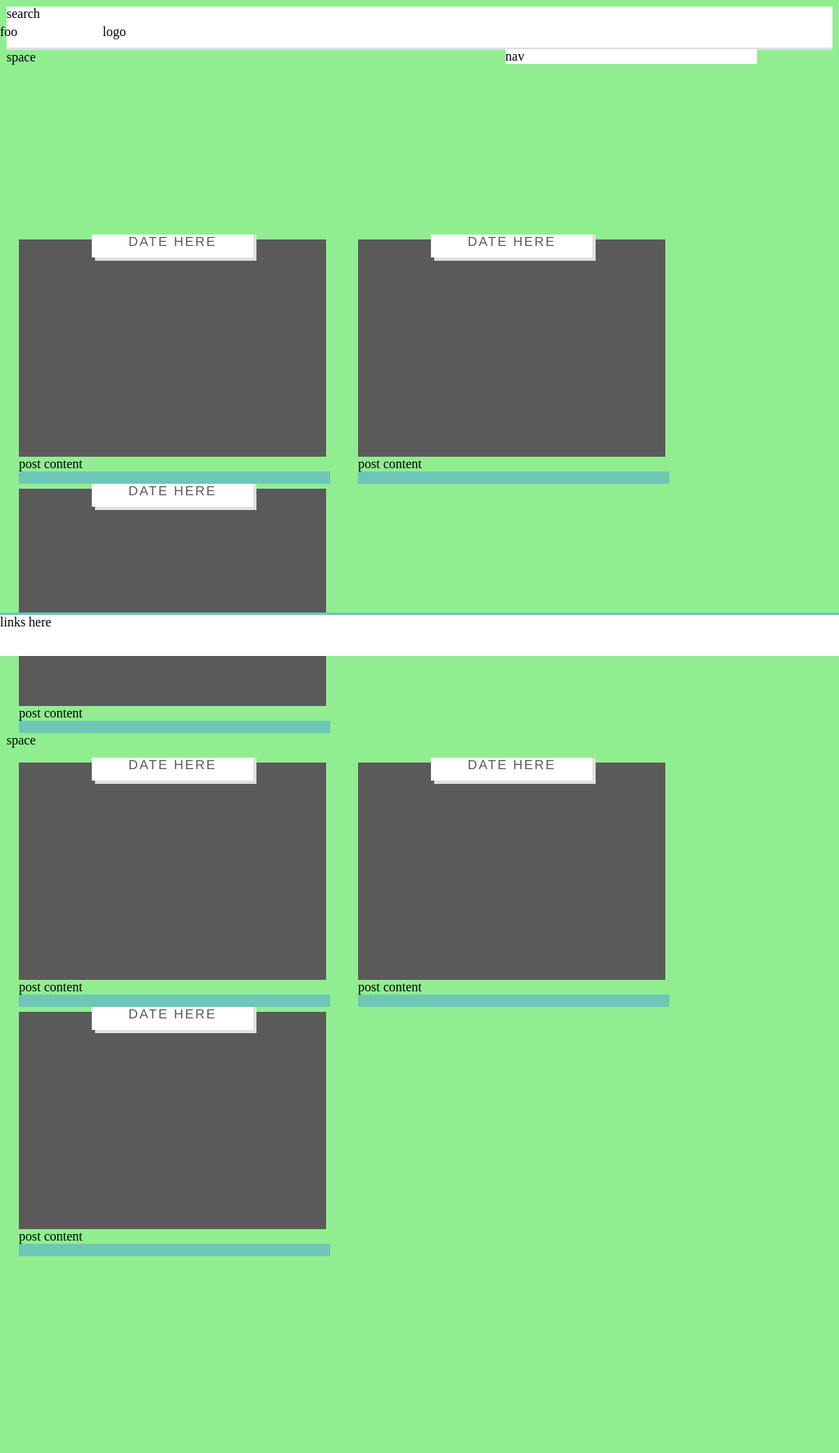
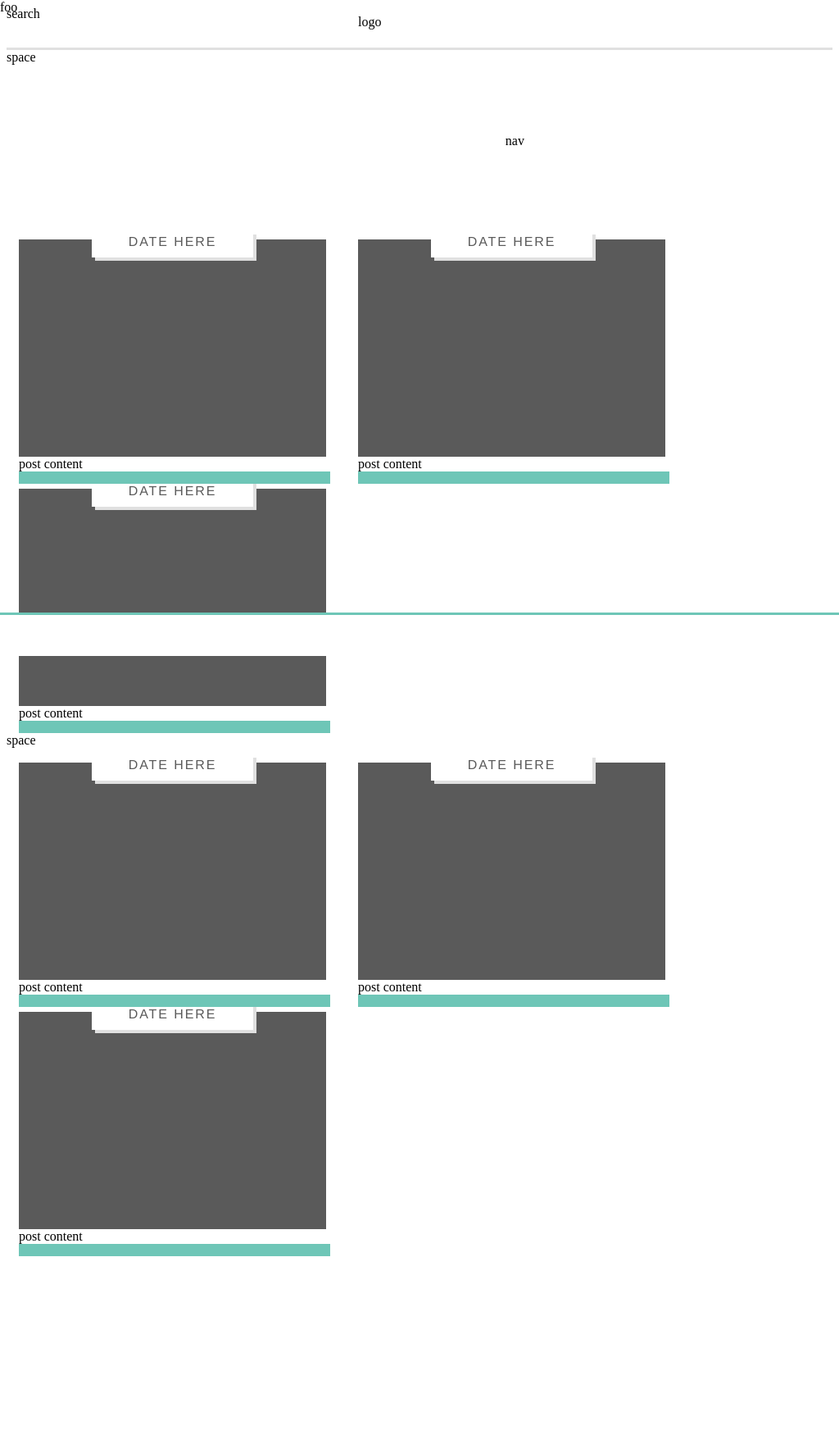
Before and after one commit to kwebber/mica-website, a PHP site: page /news.back.html in a window 1024 px wide. Shown: the top 1772 px of the page at 82% size. Run offline with PHP 8.4, Linux system fonts and the light colour scheme.

Commit message:
logo centering at 1050

```diff
--- a/Styleguide/div.css
+++ b/Styleguide/div.css
@@ -30,17 +30,28 @@
 
 }
 
-@media screen and (max-width: 1000px) {
+@media screen and (max-width: 1050px) {
 	.logo {
+		margin: 0 auto;
+		position: relative;
+		display: block;
+/*		top: 50%;
+		left: 50%;
+*/		width: 150px;
+	}
+
+	.social {
+		margin: 0 auto;
+		position: relative;
+		display: block;
+		left: 50%;
+	}
+
+	.external-links {
 		display: none;
 	}
 }
 
-@media screen and (min-width: 1000px) {
-    body {
-        background-color: lightgreen;
-    }
-}
 
 .nav {
 	background-color: #fff;
--- a/Styleguide/global.css
+++ b/Styleguide/global.css
@@ -705,7 +705,7 @@ a.control:active {
   top: 17px;
   height: 0;
 }
-@media all and (max-width: 768px), only screen and (-webkit-min-device-pixel-ratio: 2) and (max-width: 1024px), only screen and (min--moz-device-pixel-ratio: 2) and (max-width: 1024px), only screen and (-o-min-device-pixel-ratio: 2/1) and (max-width: 1024px), only screen and (min-device-pixel-ratio: 2) and (max-width: 1024px), only screen and (min-resolution: 192dpi) and (max-width: 1024px), only screen and (min-resolution: 2dppx) and (max-width: 1024px) {
+@media all and (max-width: 768px), only screen and (-webkit-min-device-pixel-ratio: 2) and (max-width: 1050px), only screen and (min--moz-device-pixel-ratio: 2) and (max-width: 1050px), only screen and (-o-min-device-pixel-ratio: 2/1) and (max-width: 1050px), only screen and (min-device-pixel-ratio: 2) and (max-width: 1050px), only screen and (min-resolution: 192dpi) and (max-width: 1050px), only screen and (min-resolution: 2dppx) and (max-width: 1050px) {
   #cssmenu {
     width: 100%;
   }
```
